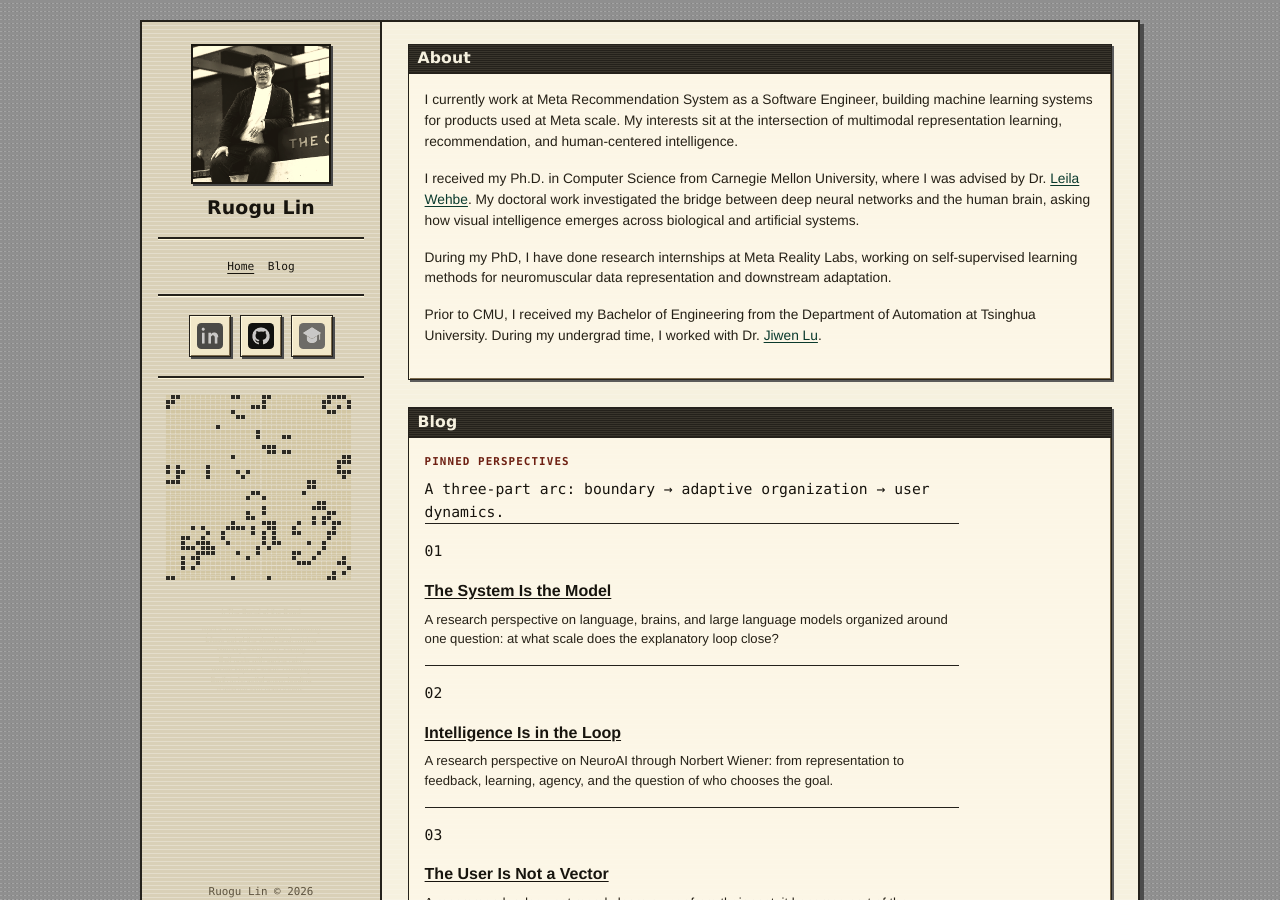
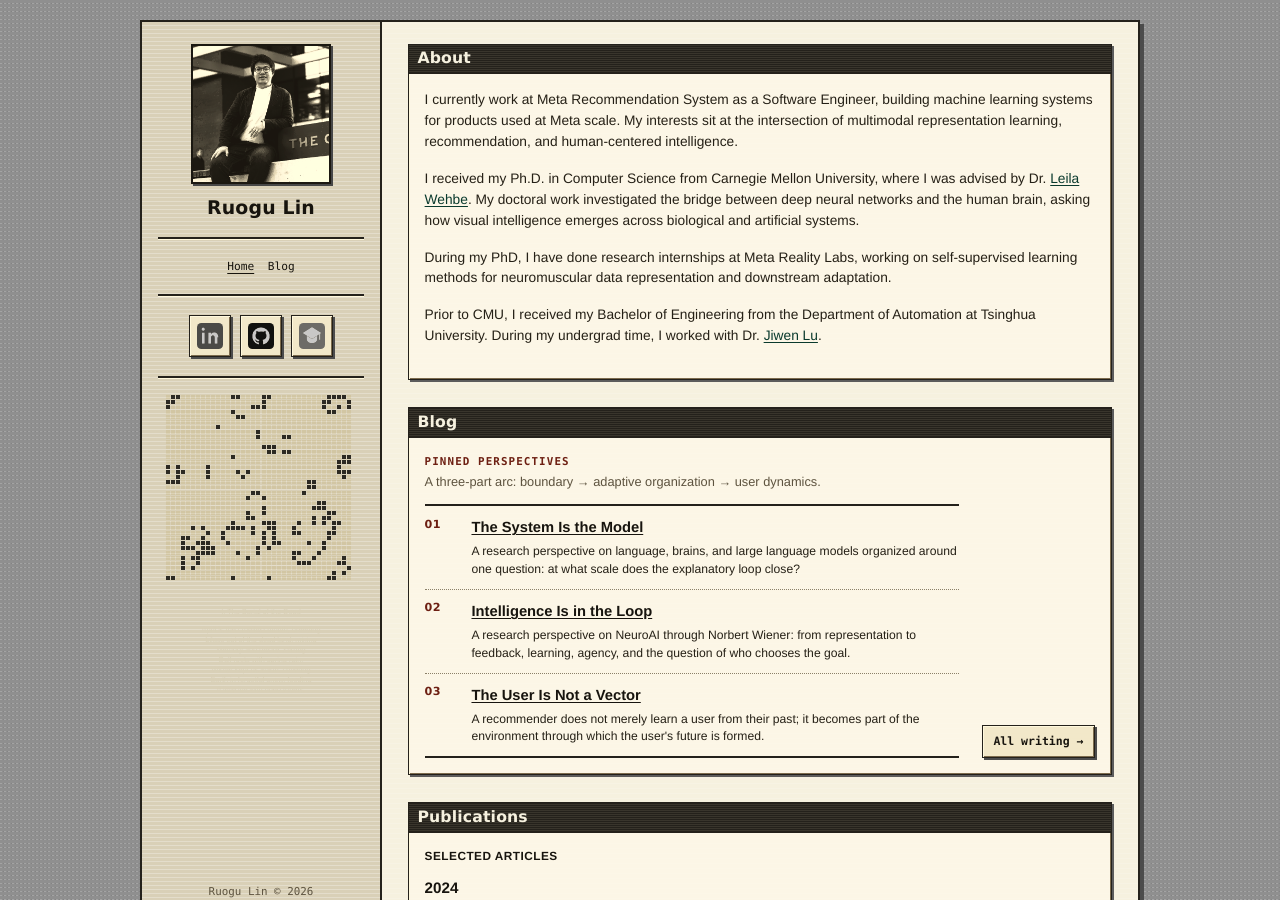
Before and after one commit to lrgthu/lrgthu.github.io, a Jekyll site: the page built from index.html, in a window 1280 px wide and 900 px high. Built offline with Jekyll 4.4.1, drawn with Linux system fonts in a browser that asks for light colours.

Commit message:
Load pinned perspective styles

```diff
--- a/_layouts/default.html
+++ b/_layouts/default.html
@@ -79,6 +79,7 @@
   {% endif %}
   <link rel="stylesheet" href="{{ '/style.css' | relative_url }}?v=retro-11">
   <link rel="stylesheet" href="{{ '/blog.css' | relative_url }}?v=blog-8">
+  <link rel="stylesheet" href="{{ '/blog-pinned.css' | relative_url }}?v=pinned-1">
   <link rel="stylesheet" href="{{ '/blog-content.css' | relative_url }}?v=list-5">
 </head>
 <body{% if page.body_class %} class="{{ page.body_class }}"{% endif %}>
```
